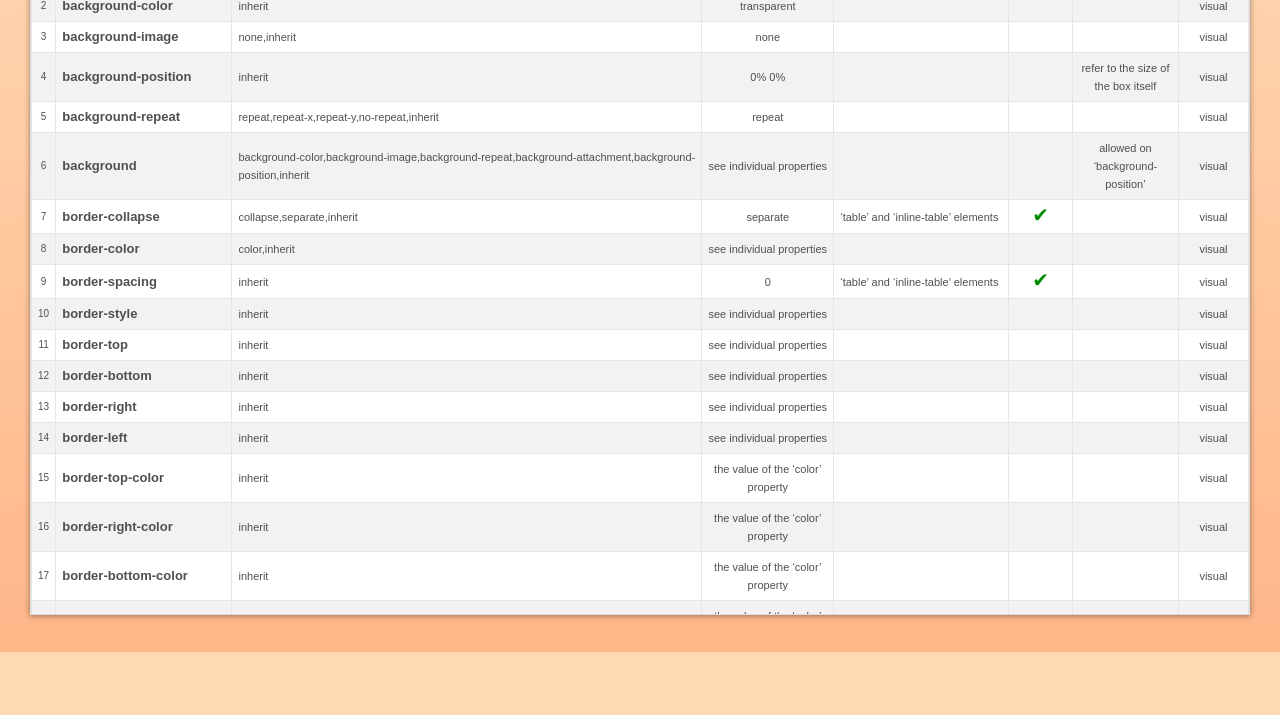
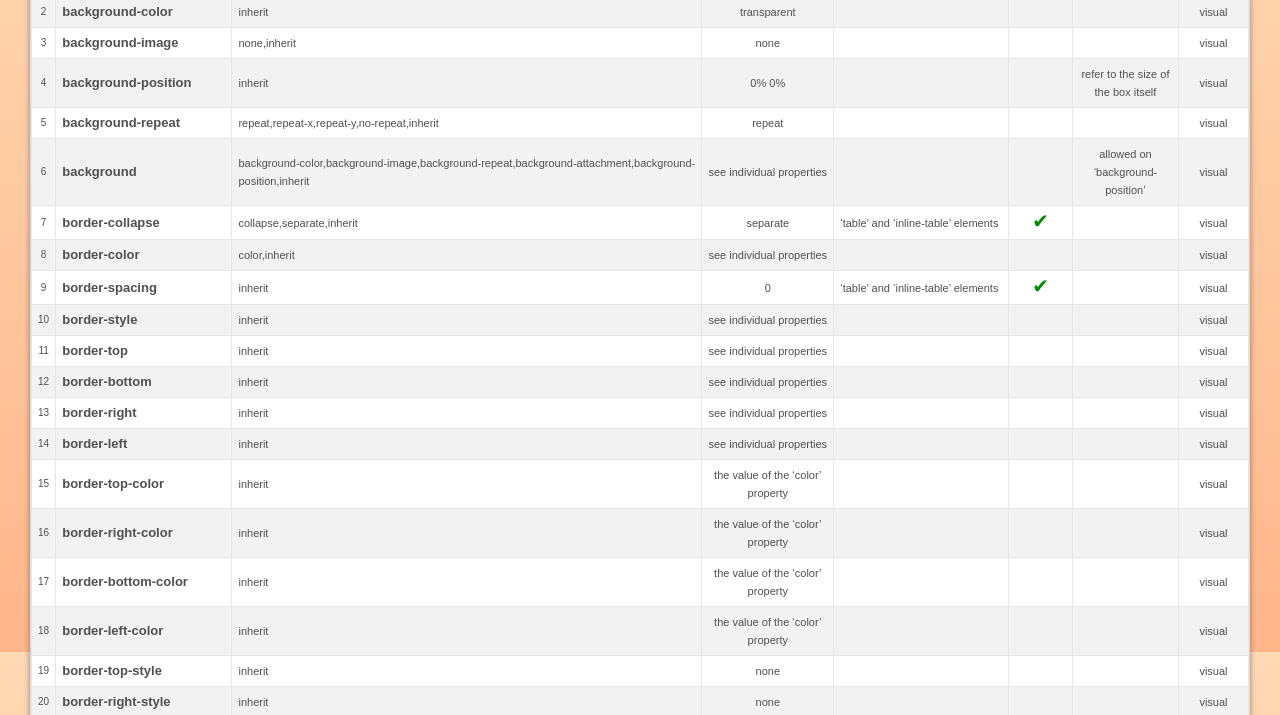
Before and after one commit to ad-si/csstab, a website with bundled scripts: page index.html in a window 1280 px wide. Shown: the part 148-863 px from the top of the page. Before the commit the page ends 800 px from the top, so only its background shows below. Built offline with nearby package versions, Linux system fonts and the light colour scheme.

Commit message:
Scroll the whole page instead of just the table body

```diff
--- a/sass/screen.sass
+++ b/sass/screen.sass
@@ -6,19 +6,17 @@
   font-size: 100%
 
 html
-  height: 100%
   background-color: rgb(255, 217, 180)
   background-image: linear-gradient(rgb(255, 217, 180), rgb(255, 182, 137))
+  background-attachment: fixed
 
 body
-  height: 100%
   font-family: "Arial", sans-serif
   font-size: 11px
   color: rgb(80, 80, 80)
   line-height: 1.3
 
 nav
-  height: 10%
   min-height: 60px
   h1
     vertical-align: top
@@ -46,15 +44,10 @@ nav
     cursor: pointer
 
 #wrapper
-  height: 100%
   margin: 0 auto
   padding: 0 30px 40px 30px
 
-#content
-  height: 90%
-
 table
-  height: 100%
   display: none
   margin-bottom: 18px
   position: relative
@@ -70,7 +63,6 @@ table
     display: block
     background: linear-gradient(#e6e6e6, #c8c8c8)
     min-height: 30px
-    height: 4%
     box-shadow: 0 -1px 6px rgba(black, 0.4)
     text-align: left
     th
@@ -84,8 +76,6 @@ table
     display: block
     border: 1px solid #ddd
     background: #fff
-    overflow-y: scroll
-    height: 96%
     box-shadow: 0 1px 6px rgba(black, 0.4)
     /*&:first-of-type
       visibility: collapse
```
Also changed, not shown: css/screen.css.
